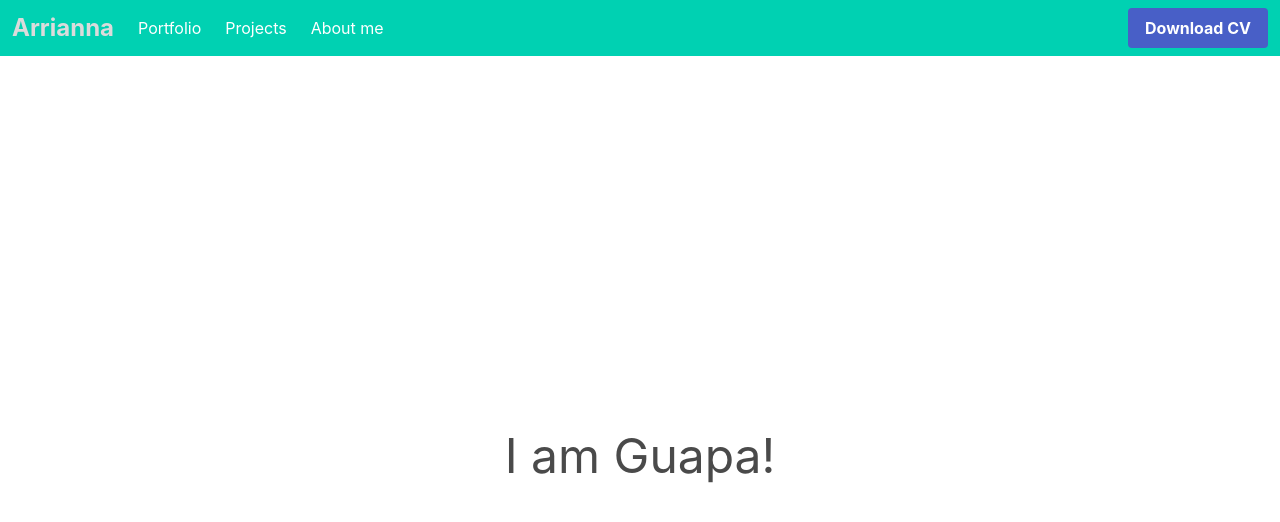
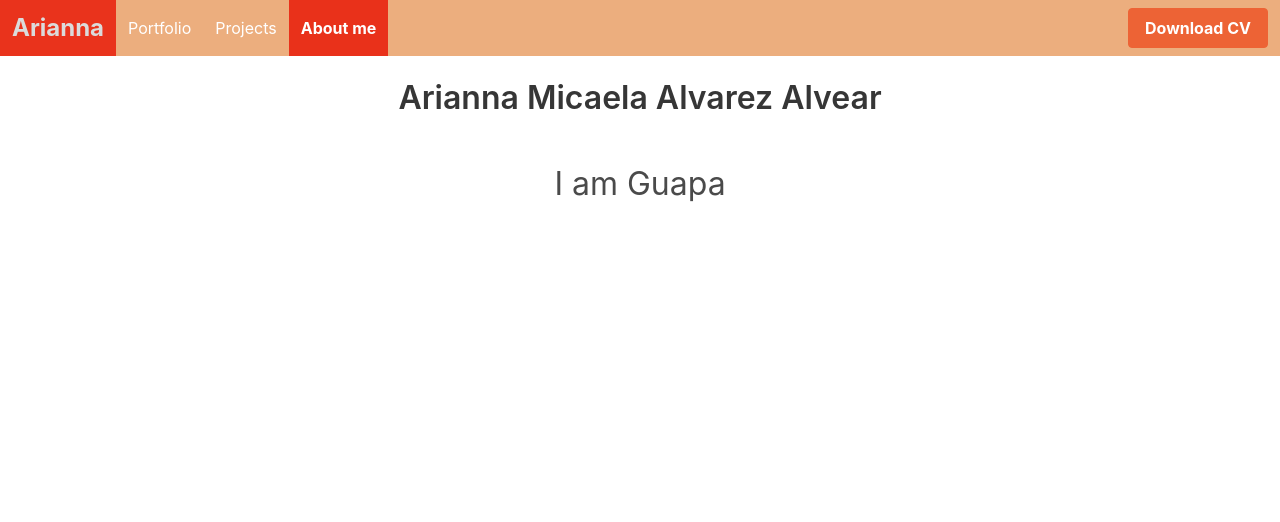
Before and after one commit to PhilippeSchlup/Ari-portfolio, a plain HTML site: page about_me.html in a window 1280 px wide. Drawn offline with nearby package versions, Linux system fonts and the light colour scheme.

Commit message:
ari's portfolio 1.5

```diff
--- a/about_me.html
+++ b/about_me.html
@@ -9,10 +9,10 @@
     <title>About me</title>
 </head>
 <body>
-    <nav class="navbar has-background-primary" role="navigation" aria-label="main navigation">
+    <nav class="navbar has-background-danger" role="navigation" aria-label="main navigation">
         <div class="navbar-brand">
             <a class="navbar-item has-text-light is-size-4" href="">
-                <strong>Arrianna</strong>
+                <strong>Arianna</strong>
             </a>
             <a role="button" class="navbar-burger" aria-label="menu" aria-expanded="false" data-target="navbarBasicExample">
                 <span aria-hidden="true"></span>
@@ -20,16 +20,16 @@
                 <span aria-hidden="true"></span>
             </a>
         </div>
-        <div id="navbarBasicExample" class="navbar-menu has-background-primary">
+        <div id="navbarBasicExample" class="navbar-menu has-background-warning">
             <div class="navbar-start">
                 <a class="navbar-item has-text-white" href="index.html">Portfolio</a>
                 <a class="navbar-item has-text-white" href="projects.html">Projects</a>
-                <a class="navbar-item has-text-white" href="about_me.html">About me</a>
+                <a class="navbar-item has-text-white" href="about_me.html" aria-current="page">About me</a>
             </div>
             <div class="navbar-end">
                 <div class="navbar-item">
                     <div class="buttons">
-                        <a class="button is-link" href="documents/CV_Arianna_Alvarez.pdf" download="Arrianna-CV">
+                        <a class="button is-link is-custom-danger" href="documents/CV_Arianna_Alvarez.pdf" download="Arrianna-CV">
                             <strong>Download CV</strong>
                         </a>
                     </div>
@@ -38,8 +38,11 @@
 
         </div>
     </nav>
-    <div class="is-flex is-justify-content-center is-align-items-center" style="min-height: 100vh;">
-        <h1 class="is-size-1"> I am Guapa!</h1>
+    <div class="is-flex is-flex-direction-column is-align-items-center" style="margin-top: 24px;">
+        <p class="title">Arianna Micaela Alvarez Alvear</p>
+        <div class="is-flex is-flex-direction-column is-align-items-center" style="margin-top: 24px;">
+            <p class="subtitle is-3">I am Guapa</p>
+        </div>
     </div>
 </body>
 </html>
--- a/css/style.css
+++ b/css/style.css
@@ -2,11 +2,57 @@ html{
     height: 100vh;
 }
 
-.button.is-link:hover {
-    background-color: #b08cc7;
-    color: #ffffff;
+
+:root {
+    --bulma-danger-h: 7deg;
+    --bulma-danger-s: 82%;
+    --bulma-danger-l: 51%;
+    --bulma-danger: hsl(var(--bulma-danger-h), var(--bulma-danger-s), var(--bulma-danger-l));
+  }
+
+.has-background-danger {
+    background-color: var(--bulma-danger) !important;
 }
 
-.button.is-link {
+:root {
+    --bulma-warning-h: 26deg;
+    --bulma-warning-s: 74%;
+    --bulma-warning-l: 71%;
+    --bulma-warning: hsl(var(--bulma-warning-h), var(--bulma-warning-s), var(--bulma-warning-l));
+}
+.has-background-warning {
+    background-color: var(--bulma-warning) !important;
+}
+
+.button.is-custom-danger {
+    --bulma-danger-h: 15deg;
+    --bulma-danger-s: 84%;
+    --bulma-danger-l: 57%;
+    background-color: hsl(var(--bulma-danger-h), var(--bulma-danger-s), var(--bulma-danger-l)) !important;
+    border-color: hsl(var(--bulma-danger-h), var(--bulma-danger-s), var(--bulma-danger-l)) !important;
+    color: white !important;
+    transition: all 0.3s ease;
+}
+
+.button.is-custom-danger:hover {
+    --bulma-danger-l: 50%;
+    background-color: hsl(var(--bulma-danger-h), var(--bulma-danger-s), var(--bulma-danger-l)) !important;
+    border-color: hsl(var(--bulma-danger-h), var(--bulma-danger-s), var(--bulma-danger-l)) !important;
+    color: #ffffff !important;
+    box-shadow: 0px 4px 6px rgba(0, 0, 0, 0.2);
+}
+
+.navbar-item.has-text-white {
+    color: white;
     transition: background-color 0.3s ease, color 0.3s ease;
 }
+
+.navbar-item.has-text-white:hover {
+    background-color: var(--bulma-primary, #e9311a);
+    color: white;
+}
+.navbar-item[aria-current="page"] {
+    background-color: var(--bulma-primary, #e9311a);
+    color: white;
+    font-weight: bold;
+}
```
Also changed, not shown: index.html (+9 -6 lines), projects.html (+8 -6 lines).
